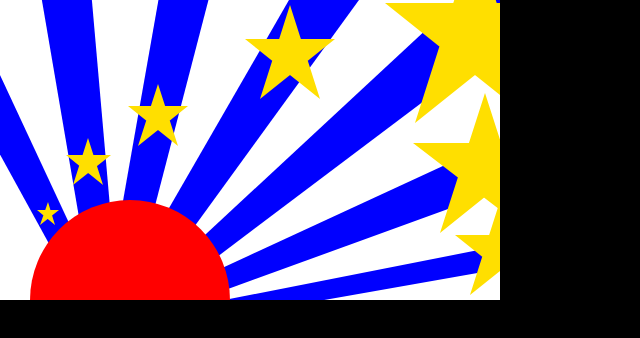
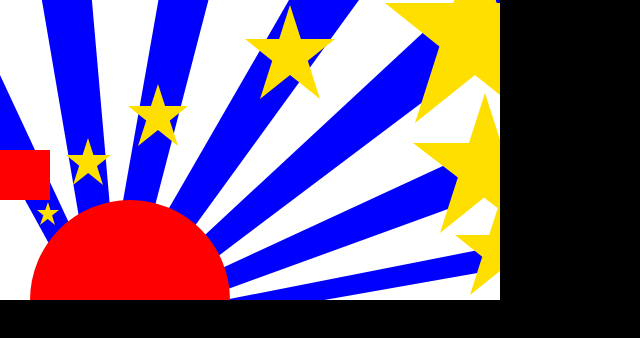
Before and after one commit to Chony19/interactive1tf, a plain HTML site: page flags/custom-flag.html in a window 1280 px wide. Shown: the top 338 px of the page, without its empty margins (0-640 px from the left). Drawn offline with Linux system fonts and the light colour scheme.

Commit message:
commitsep29

```diff
--- a/flags/css/custom-flag.css
+++ b/flags/css/custom-flag.css
@@ -159,3 +159,31 @@ body {
   top: 0;
   left: 500px;
 }
+
+.square {
+  width: 50px;
+  height: 50px;
+  background-color: red;
+  position: absolute;
+  top: 50%;
+  bottom: 50%;
+  -webkit-clip-path: square(11.6% at 50% 50%);
+  clip-path: square(20% at 50% 50%);
+  z-index: 1;
+  animation: square 3s alternate infinite;
+}
+
+
+
+/*
+clip-me-circle {
+        width: 500px;
+        height: 300px;
+        -webkit-clip-path: circle(11.6% at 50% 50%);
+        clip-path: circle(20% at 50% 50%);
+        position: absolute;
+        top: 0px;
+        left: 0px;
+
+        z-index: 1;
+        animation: circle 3s alternate infinite;
--- a/flags/custom-flag.html
+++ b/flags/custom-flag.html
@@ -45,6 +45,8 @@
           </div>
 
           <div id="rectangle"></div>
+          <p class="square"></p>
+          <p id="square"></p>
 
         </div>
 </body>
```
